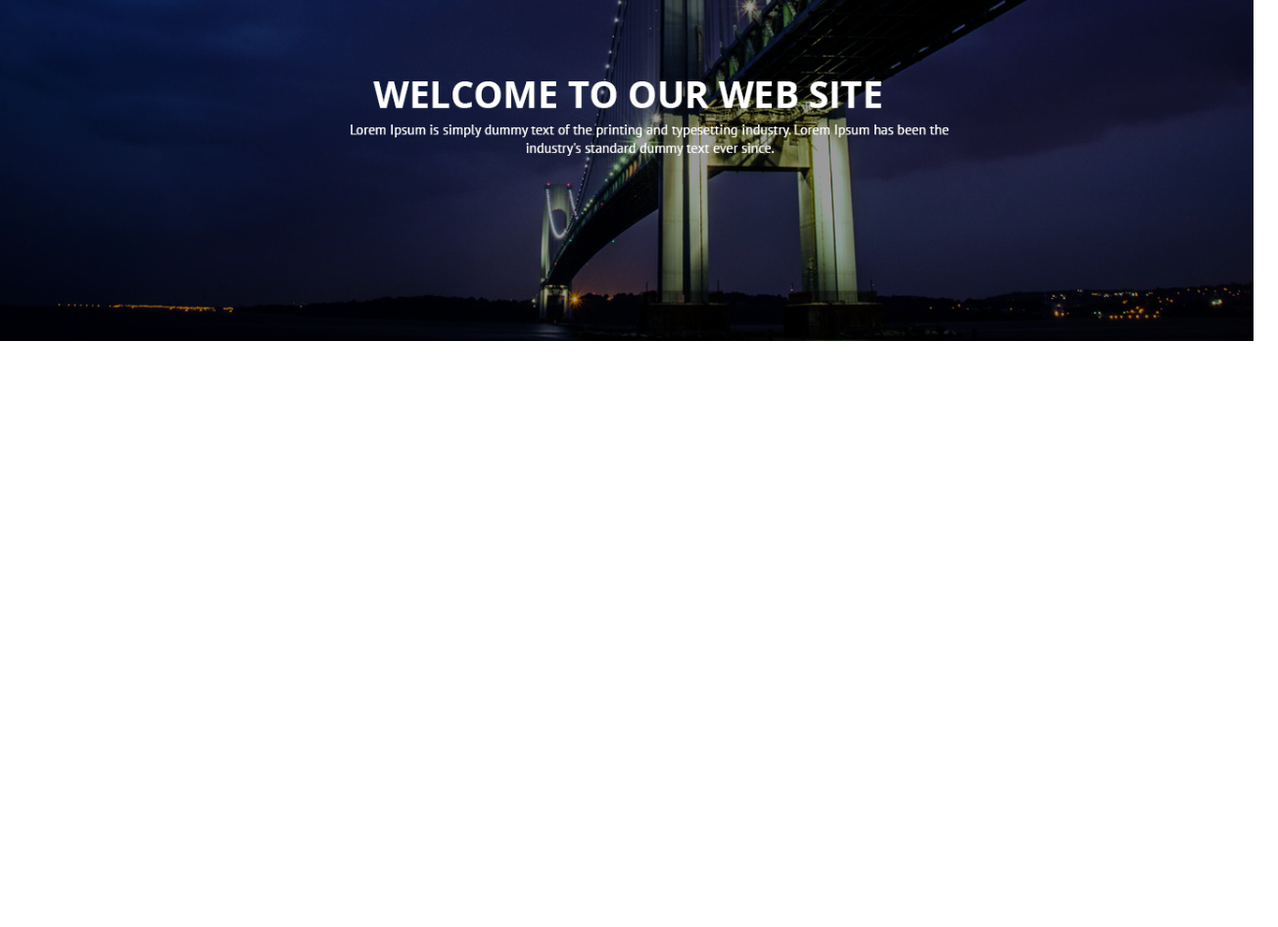
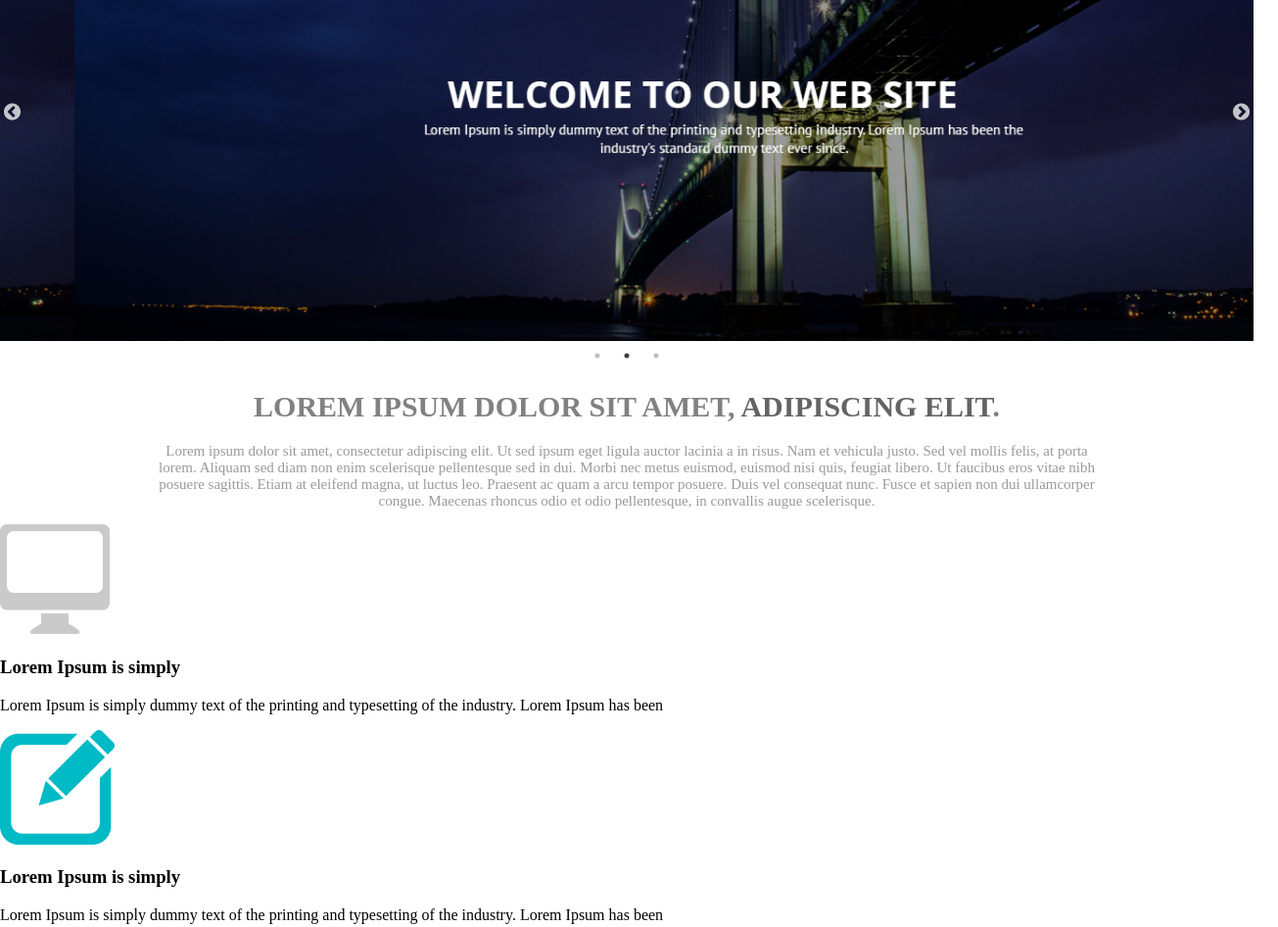
Before and after one commit to leaquis/Criando-um-site-do-zero-com-HTML--CSS-e-JS, a plain HTML site: page index.html in a window 1280 px wide. Shown: the part 220-1166 px from the top of the page at 98% size, 1305 px wide, since content can reach past the window. Before the commit the page ends 800 px from the top, so only its background shows below. Drawn offline with nearby package versions, Linux system fonts and the light colour scheme.

Commit message:
Todo o avanço dessas 2 semanas que eu esqueci de dar commit

```diff
--- a/css/main.css
+++ b/css/main.css
@@ -14,7 +14,7 @@ ul {
     height: 60px;
 }
 
-main {
+main, .content {
     margin: 0 auto;
     width: 980px;
     position: relative;
@@ -99,3 +99,85 @@ main {
     float: left;
     position: relative;
 }
+
+button.slick-prev {
+    display: inline-block;
+    font-size: 0;
+    border: none;
+    width: 25px;
+    height: 51px;
+    background-color: transparent;
+    position: absolute;
+    z-index: 9;
+    top: 45%;
+    left: 0;
+    /**background-image: url('../img/anterior.png'); **/
+}
+
+button.slick-next {
+    display: inline-block;
+    font-size: 0;
+    border: none;
+    width: 25px;
+    height: 51px;
+    background-color: transparent;
+    position: absolute;
+    z-index: 9;
+    top: 45%;
+    right: 0;
+    /**background-image: url('../img/proximo.png'); **/
+}
+
+.slider-principal {
+    width: 100%!important;
+}
+
+.texto-destaque {
+    text-align: center;
+}
+
+.texto-destaque h1 {
+    text-transform: uppercase;
+    font-size: 30px;
+    color: #818181;
+}
+
+.texto-destaque strong {
+    color: #646464;
+}
+
+.texto-destaque p {
+    font-size: 15px;
+    color: #9a9a9a;
+}
+
+/** .slick-initialized {
+    overflow: hidden;
+}
+
+.slick-dots li button {
+    font-size: 0px;
+    border: 5px solid #ffffff;
+    width: 26px;
+    height: 26px;
+    background: transparent;
+    border-radius: 50%;
+    cursor: pointer;
+}
+
+.slick-dots {
+    margin: 0 auto;
+    width: 50%;
+    position: absolute;
+    left: 50%;
+    top: 600px;
+}
+
+li.slick-active button {
+    background: #00cac6;
+}
+
+.slick-dots li {
+    padding-left: 10px;
+    display: inline-block;
+} **/
--- a/index.html
+++ b/index.html
@@ -51,6 +51,28 @@
                 <img src="./img/banner.png">
         </div>
     </div>
+    <div class="col-100">
+        <div class="content texto-destaque">
+            <h1>Lorem ipsum dolor sit amet, <strong> adipiscing elit</strong>. </h1>
+            <p>Lorem ipsum dolor sit amet, consectetur adipiscing elit. Ut sed ipsum eget ligula auctor lacinia a in risus. Nam et vehicula justo. Sed vel mollis felis, at porta lorem. Aliquam sed diam non enim scelerisque pellentesque sed in dui. Morbi nec metus euismod, euismod nisi quis, feugiat libero. Ut faucibus eros vitae nibh posuere sagittis. Etiam at eleifend magna, ut luctus leo. Praesent ac quam a arcu tempor posuere. Duis vel consequat nunc. Fusce et sapien non dui ullamcorper congue. Maecenas rhoncus odio et odio pellentesque, in convallis augue scelerisque.</p>
+        </div>
+
+        <div class="col-3">
+            <img src="./img/content-1.png" alt="">
+            <h3>Lorem Ipsum is simply</h3>
+            <p>Lorem Ipsum is simply dummy text of the printing and typesetting of the industry. Lorem Ipsum has been</p>
+        </div>
+        <div class="col-3">
+            <img src="./img/content-2.png" alt="">
+            <h3>Lorem Ipsum is simply</h3>
+            <p>Lorem Ipsum is simply dummy text of the printing and typesetting of the industry. Lorem Ipsum has been</p>
+        </div>
+        <div class="col-3">
+            <img src="./img/content-3.png" alt="">
+            <h3>Lorem Ipsum is simply</h3>
+            <p>Lorem Ipsum is simply dummy text of the printing and typesetting of the industry. Lorem Ipsum has been</p>
+        </div>
+    </div>
 
     <!--Slick Slider-->
     <script type="text/javascript" src="//code.jquery.com/jquery-1.11.0.min.js"></script>
--- a/js/main.js
+++ b/js/main.js
@@ -1 +1,9 @@
-$('.slider-principal').slick();
+$('.slider-principal').slick({
+    dots: true,
+    infinite: true,
+    speed: 3000,
+    autoplay: true,
+    autoplaySpeed: 3000,
+    slidesToShow: 1,
+    adaptiveHeight: true
+});
```
